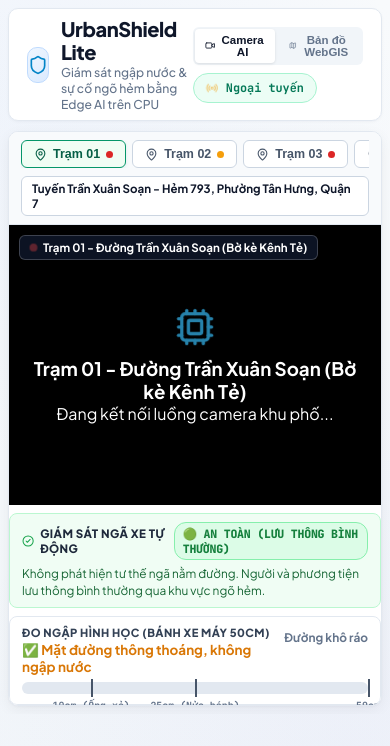
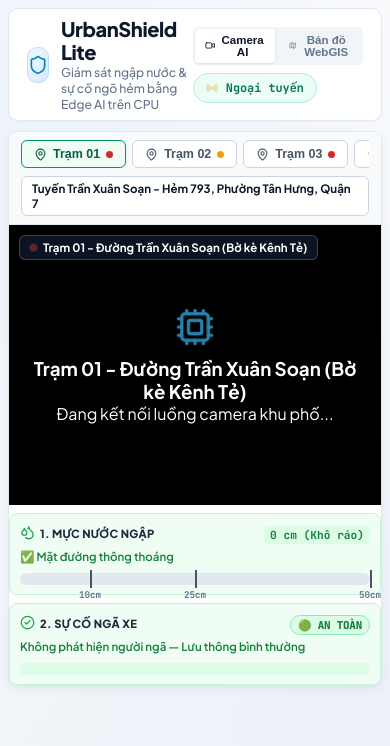
Before and after one commit to dtn-cntt-sgu/hackathon2026-SingleNode, a React (Vite) app in the folder frontend/: page / in a window 390 px wide. Shown: the top 746 px of the page. Built offline with nearby package versions, Linux system fonts and the light colour scheme; no server answers.

Commit message:
feat(ui): implement side-by-side 50-50 dual status layout for flood depth and fall detection

```diff
--- a/frontend/src/App.css
+++ b/frontend/src/App.css
@@ -519,34 +519,67 @@
   height: 100%;
 }
 
-/* Automated AI Fall Monitor Card */
-.fall-monitor-card {
-  padding: 8px 12px;
+/* Side-by-Side Dual Status Grid (50% - 50%) */
+.dual-monitor-grid {
+  display: grid;
+  grid-template-columns: 1fr 1fr;
+  gap: 8px;
+  flex-shrink: 0;
+  width: 100%;
+}
+
+@media (max-width: 680px) {
+  .dual-monitor-grid {
+    grid-template-columns: 1fr;
+  }
+}
+
+.dual-status-card {
+  background: #ffffff;
+  border: 1px solid var(--slate-200);
   border-radius: 8px;
-  border: 1px solid var(--slate-200);
-  background: #ffffff;
+  padding: 8px 10px;
   display: flex;
   flex-direction: column;
   gap: 6px;
+  box-shadow: 0 1px 3px rgba(15, 23, 42, 0.04);
   transition: all 0.25s ease;
-  flex-shrink: 0;
+  min-height: 82px;
 }
 
-.fall-monitor-card.accident-safe {
+/* Card 1: Flood State Colors */
+.dual-status-card.flood-card.safe {
+  border-color: #bbf7d0;
   background: #f0fdf4;
-  border-color: #bbf7d0;
+}
+.dual-status-card.flood-card.warning {
+  border-color: #fde68a;
+  background: #fffbeb;
+}
+.dual-status-card.flood-card.danger {
+  border-color: #fca5a5;
+  background: #fef2f2;
+  box-shadow: 0 0 12px rgba(239, 68, 68, 0.2);
+}
+.dual-status-card.flood-card.waiting {
+  border-color: #cbd5e1;
+  background: #f8fafc;
 }
 
-.fall-monitor-card.accident-tracking {
+/* Card 2: Fall State Colors */
+.dual-status-card.fall-card.accident-safe {
+  border-color: #bbf7d0;
+  background: #f0fdf4;
+}
+.dual-status-card.fall-card.accident-tracking {
+  border-color: #fde68a;
   background: #fffbeb;
-  border-color: #fde68a;
-  box-shadow: 0 0 12px rgba(245, 158, 11, 0.2);
+  box-shadow: 0 0 12px rgba(245, 158, 11, 0.25);
 }
-
-.fall-monitor-card.accident-danger {
+.dual-status-card.fall-card.accident-danger {
+  border-color: #fca5a5;
   background: #fef2f2;
-  border-color: #fca5a5;
-  box-shadow: 0 0 16px rgba(239, 68, 68, 0.25);
+  box-shadow: 0 0 16px rgba(239, 68, 68, 0.3);
   animation: pulseCard 1.4s infinite alternate;
 }
 
@@ -555,36 +588,31 @@
   100% { border-color: #dc2626; box-shadow: 0 0 18px rgba(220, 38, 38, 0.4); }
 }
 
-.fall-monitor-header {
+.dual-card-header {
   display: flex;
-  align-items: center;
   justify-content: space-between;
-  gap: 8px;
-}
-
-.fall-title-group {
-  display: flex;
   align-items: center;
   gap: 6px;
 }
 
-.fall-title {
-  font-size: 0.72rem;
+.dual-card-title-group {
+  display: flex;
+  align-items: center;
+  gap: 5px;
+}
+
+.dual-card-title {
+  font-size: 0.70rem;
   font-weight: 800;
-  letter-spacing: 0.4px;
+  letter-spacing: 0.3px;
   text-transform: uppercase;
   color: #1e293b;
 }
 
-.fall-icon.text-safe {
-  color: #16a34a;
-}
-.fall-icon.text-warning {
-  color: #d97706;
-}
-.fall-icon.text-danger {
-  color: #dc2626;
-}
+.dual-card-icon.safe { color: #16a34a; }
+.dual-card-icon.warning { color: #d97706; }
+.dual-card-icon.danger { color: #dc2626; }
+.dual-card-icon.waiting { color: #0284c7; }
 
 .pulse-icon {
   animation: pulseGlow 1s infinite;
@@ -598,142 +626,95 @@
   100% { transform: rotate(360deg); }
 }
 
-.fall-status-pill {
-  font-size: 0.72rem;
+.dual-card-badge-wrap {
+  flex-shrink: 0;
+}
+
+.dual-val-badge {
+  display: flex;
+  align-items: baseline;
+  gap: 2px;
+}
+
+.dual-val-badge .val-number {
+  font-size: 1.05rem;
   font-weight: 800;
   font-family: var(--font-mono);
-  padding: 3px 8px;
+  color: #0284c7;
+  line-height: 1;
+}
+
+.dual-val-badge .val-unit {
+  font-size: 0.65rem;
+  font-weight: 700;
+  color: #64748b;
+  font-family: var(--font-mono);
+}
+
+.dual-val-text {
+  font-size: 0.70rem;
+  font-weight: 700;
+  font-family: var(--font-mono);
+  padding: 2px 6px;
+  border-radius: 4px;
+}
+.dual-val-text.waiting {
+  background: #e0f2fe;
+  color: #0369a1;
+}
+.dual-val-text.dry {
+  background: #dcfce7;
+  color: #15803d;
+}
+
+.dual-status-pill {
+  font-size: 0.68rem;
+  font-weight: 800;
+  font-family: var(--font-mono);
+  padding: 2px 7px;
   border-radius: 12px;
   letter-spacing: -0.2px;
 }
-
-.fall-status-pill.safe {
+.dual-status-pill.safe {
   background: #dcfce7;
   color: #15803d;
   border: 1px solid #86efac;
 }
-
-.fall-status-pill.warning {
+.dual-status-pill.warning {
   background: #fef3c7;
   color: #b45309;
   border: 1px solid #fcd34d;
 }
-
-.fall-status-pill.danger {
+.dual-status-pill.danger {
   background: #fee2e2;
   color: #b91c1c;
   border: 1px solid #fca5a5;
 }
 
-.fall-countdown-track {
-  width: 100%;
-  height: 6px;
-  background: #fde68a;
-  border-radius: 4px;
+.dual-card-status-line {
+  font-size: 0.72rem;
+  line-height: 1.35;
+  white-space: nowrap;
   overflow: hidden;
+  text-overflow: ellipsis;
 }
 
-.fall-countdown-fill {
-  height: 100%;
-  background: linear-gradient(90deg, #f59e0b, #ef4444);
-  border-radius: 4px;
-  transition: width 0.4s linear;
+.status-label.safe { color: #15803d; font-weight: 600; }
+.status-label.warning { color: #b45309; font-weight: 700; }
+.status-label.danger { color: #b91c1c; font-weight: 700; }
+.status-label.waiting { color: #0369a1; font-weight: 600; }
+
+.mini-track {
+  height: 8px;
+  margin-top: 1px;
+}
+.mini-track .mark-label {
+  font-size: 0.58rem;
+  bottom: -13px;
 }
 
-.fall-monitor-desc {
-  font-size: 0.74rem;
-  line-height: 1.4;
-  color: #475569;
-}
-
-.fall-desc-content.danger {
-  color: #991b1b;
-  font-weight: 600;
-}
-
-.fall-desc-content.warning {
-  color: #92400e;
-  font-weight: 600;
-}
-
-.fall-desc-content.safe {
-  color: #166534;
-}
-
-/* Depth Gauge Card */
-.telemetry-gauge-card {
-  padding: 8px 12px 10px;
-  background: #ffffff;
-  border-radius: 8px;
-  border: 1px solid var(--slate-200);
-  display: flex;
-  flex-direction: column;
-  gap: 6px;
-  flex-shrink: 0;
-}
-
-.gauge-calibrator {
-  display: flex;
-  flex-direction: column;
-  gap: 5px;
-}
-
-.gauge-header {
-  display: flex;
-  justify-content: space-between;
-  align-items: flex-start;
-  gap: 8px;
-}
-
-.gauge-label-group {
-  display: flex;
-  flex-direction: column;
-  gap: 2px;
-}
-
-.gauge-title {
-  font-size: 0.70rem;
-  font-weight: 800;
-  text-transform: uppercase;
-  letter-spacing: 0.4px;
-  color: #334155;
-}
-
-.gauge-status-text {
-  font-size: 0.76rem;
-  font-weight: 700;
-  color: #0f172a;
-}
-
-.gauge-val-box {
-  text-align: right;
-  flex-shrink: 0;
-}
-
-.gauge-val-number {
-  display: flex;
-  align-items: baseline;
-  gap: 3px;
-}
-
-.gauge-val-number .val-large {
-  font-size: 1.15rem;
-  font-weight: 800;
-  font-family: var(--font-mono);
-  color: #0284c7;
-}
-
-.gauge-val-number .val-unit {
-  font-size: 0.70rem;
-  font-weight: 700;
-  color: #64748b;
-  font-family: var(--font-mono);
-}
-
-.gauge-val-waiting, .gauge-val-dry {
-  font-size: 0.74rem;
-  font-weight: 700;
-  color: #64748b;
+.fall-track {
+  background: #e2e8f0;
 }
 
 .gauge-status-text {
--- a/frontend/src/components/VideoMonitor.jsx
+++ b/frontend/src/components/VideoMonitor.jsx
@@ -1,5 +1,5 @@
 import React from 'react';
-import { Cpu, AlertTriangle, CheckCircle2, ShieldAlert, Clock, AlertOctagon, Info } from 'lucide-react';
+import { Cpu, Droplets, AlertOctagon, Clock, CheckCircle2, Waves } from 'lucide-react';
 
 export default function VideoMonitor({
   activeNode,
@@ -23,10 +23,20 @@ export default function VideoMonitor({
 
   // Determine dynamic gradient color for the flood gauge fill
   let gaugeGradient = 'linear-gradient(90deg, #10b981 0%, #34d399 100%)'; // Green (Safe <10cm)
+  let floodLevelClass = 'safe';
+  let floodLevelText = '✅ Mặt đường thông thoáng';
+
   if (depthValue >= 20.0) {
     gaugeGradient = 'linear-gradient(90deg, #10b981 0%, #f59e0b 35%, #ef4444 80%)'; // Red (Danger >=20cm)
+    floodLevelClass = 'danger';
+    floodLevelText = '⚠️ Ngập sâu (Vượt nửa bánh xe)';
   } else if (depthValue >= 10.0) {
     gaugeGradient = 'linear-gradient(90deg, #10b981 0%, #f59e0b 100%)'; // Amber (Warning 10-20cm)
+    floodLevelClass = 'warning';
+    floodLevelText = '⚡ Ngập chú ý (Mấp mé ống xả)';
+  } else if (!hasRefObject && metrics?.flood?.water_surface_present) {
+    floodLevelClass = 'waiting';
+    floodLevelText = `💧 Có nước ngập (Chờ xe máy làm mốc${lastRefDepth > 0 ? ` - Lần đo trước: ${lastRefDepth}cm` : ''})`;
   }
 
   return (
@@ -57,98 +67,40 @@ export default function VideoMonitor({
         </div>
       </div>
 
-      {/* 2. Automated AI Fall & Road Accident Monitor Card */}
-      <div className={`fall-monitor-card ${isAccident ? 'accident-danger' : isCandidateFalling ? 'accident-tracking' : 'accident-safe'}`}>
-        <div className="fall-monitor-header">
-          <div className="fall-title-group">
-            {isAccident ? (
-              <AlertOctagon size={16} className="fall-icon text-danger pulse-icon" />
-            ) : isCandidateFalling ? (
-              <Clock size={16} className="fall-icon text-warning spin-slow" />
-            ) : (
-              <CheckCircle2 size={16} className="fall-icon text-safe" />
-            )}
-            <span className="fall-title">GIÁM SÁT NGÃ XE TỰ ĐỘNG</span>
-          </div>
-
-          <span className={`fall-status-pill ${isAccident ? 'danger' : isCandidateFalling ? 'warning' : 'safe'}`}>
-            {isAccident
-              ? '🚨 PHÁT HIỆN SỰ CỐ NGÃ XE'
-              : isCandidateFalling
-              ? `⏱️ ĐANG THEO DÕI BẤT ĐỘNG: ${motionlessSec.toFixed(1)}s / 5.0s`
-              : '🟢 AN TOÀN (LƯU THÔNG BÌNH THƯỜNG)'}
-          </span>
-        </div>
-
-        {/* Fall Countdown Progress Bar (Active when fall candidate is detected) */}
-        {isCandidateFalling && (
-          <div className="fall-countdown-track">
-            <div
-              className="fall-countdown-fill"
-              style={{ width: `${fallProgress}%` }}
-            />
-          </div>
-        )}
-
-        <div className="fall-monitor-desc">
-          {isAccident ? (
-            <div className="fall-desc-content danger">
-              <strong>Sự cố:</strong> Người ngã nằm bất động <strong>{motionlessSec > 0 ? motionlessSec.toFixed(1) : '5.0'} giây</strong> (vượt ngưỡng 5 giây). Hệ thống đã tự động gửi tin nhắn cảnh báo tới Telegram Dân quân / Khu phố.
+      {/* 2. Side-by-Side Dual Status Cards (50% - 50%) */}
+      <div className="dual-monitor-grid">
+        {/* Card 1: Giám sát ngập nước qua bánh xe máy 50cm */}
+        <div className={`dual-status-card flood-card ${floodLevelClass}`}>
+          <div className="dual-card-header">
+            <div className="dual-card-title-group">
+              <Droplets size={15} className={`dual-card-icon ${floodLevelClass}`} />
+              <span className="dual-card-title">1. MỰC NƯỚC NGẬP</span>
             </div>
-          ) : isCandidateFalling ? (
-            <div className="fall-desc-content warning">
-              <strong>Bộ lọc chống báo giả:</strong> AI đang theo dõi liên tục 5 giây. Nếu người dân tự đứng dậy hoặc cúi nhặt đồ trước 5 giây, AI sẽ tự động hủy cảnh báo.
-            </div>
-          ) : (
-            <div className="fall-desc-content safe">
-              Không phát hiện tư thế ngã nằm đường. Người và phương tiện lưu thông bình thường qua khu vực ngõ hẻm.
-            </div>
-          )}
-        </div>
-      </div>
-
-      {/* 3. Geometric 50cm Wheel Flood Depth Gauge */}
-      <div className="telemetry-gauge-card">
-        <div className="gauge-calibrator">
-          <div className="gauge-header">
-            <div className="gauge-label-group">
-              <span className="gauge-title">ĐO NGẬP HÌNH HỌC (BÁNH XE MÁY 50CM)</span>
-              <span className={`gauge-status-text ${(hasRefObject && metrics?.flood?.level === 'DANGER') ? 'text-danger' : 'text-warning'}`}>
-                {(hasRefObject && metrics?.flood?.detected) ? (
-                  <>
-                    {metrics.flood.level === 'DANGER'
-                      ? '⚠️ Ngập nguy hiểm (Vượt nửa bánh xe)'
-                      : '⚡ Ngập mức chú ý (Mấp mé ống xả)'}
-                  </>
-                ) : !hasRefObject && metrics?.flood?.water_surface_present ? (
-                  <>💧 Có nước ngập — Chờ xe máy đi qua để đo{lastRefDepth > 0 ? ` (Lần đo trước: ${lastRefDepth}cm)` : ''}</>
-                ) : (
-                  <>✅ Mặt đường thông thoáng, không ngập nước</>
-                )}
-              </span>
-            </div>
-
-            <div className="gauge-val-box">
+            <div className="dual-card-badge-wrap">
               {hasRefObject ? (
-                <div className="gauge-val-number">
-                  <span className="val-large">{depthValue.toFixed(1)}</span>
+                <div className="dual-val-badge">
+                  <span className="val-number">{depthValue.toFixed(1)}</span>
                   <span className="val-unit">cm / 50cm</span>
                 </div>
               ) : metrics?.flood?.water_surface_present ? (
-                <span className="gauge-val-waiting">Chờ xe máy làm mốc</span>
+                <span className="dual-val-text waiting">Chờ xe máy mốc</span>
               ) : (
-                <span className="gauge-val-dry">Đường khô ráo</span>
+                <span className="dual-val-text dry">0 cm (Khô ráo)</span>
               )}
             </div>
           </div>
 
-          {/* Progress Bar with 3 Visual Danger Zones */}
-          <div className="gauge-track">
+          <div className="dual-card-status-line">
+            <span className={`status-label ${floodLevelClass}`}>{floodLevelText}</span>
+          </div>
+
+          {/* Calibrated 50cm Gauge Track */}
+          <div className="gauge-track mini-track">
             <div className="track-marker safe-mark" style={{ left: '20%' }}>
-              <span className="mark-label">10cm (Ống xả)</span>
+              <span className="mark-label">10cm</span>
             </div>
             <div className="track-marker danger-mark" style={{ left: '50%' }}>
-              <span className="mark-label">25cm (Nửa bánh)</span>
+              <span className="mark-label">25cm</span>
             </div>
             <div className="track-marker full-mark" style={{ left: '100%' }}>
               <span className="mark-label">50cm</span>
@@ -159,9 +111,74 @@ export default function VideoMonitor({
               style={{
                 width: `${depthPercent}%`,
                 background: gaugeGradient,
-                boxShadow: depthValue >= 20 ? '0 0 10px rgba(239, 68, 68, 0.5)' : 'none'
+                boxShadow: depthValue >= 20 ? '0 0 8px rgba(239, 68, 68, 0.45)' : 'none'
               }}
             />
+          </div>
+        </div>
+
+        {/* Card 2: Giám sát sự cố ngã xe tự động (Bộ đếm 5s) */}
+        <div className={`dual-status-card fall-card ${isAccident ? 'accident-danger' : isCandidateFalling ? 'accident-tracking' : 'accident-safe'}`}>
+          <div className="dual-card-header">
+            <div className="dual-card-title-group">
+              {isAccident ? (
+                <AlertOctagon size={15} className="dual-card-icon danger pulse-icon" />
+              ) : isCandidateFalling ? (
+                <Clock size={15} className="dual-card-icon warning spin-slow" />
+              ) : (
+                <CheckCircle2 size={15} className="dual-card-icon safe" />
+              )}
+              <span className="dual-card-title">2. SỰ CỐ NGÃ XE</span>
+            </div>
+
+            <div className="dual-card-badge-wrap">
+              <span className={`dual-status-pill ${isAccident ? 'danger' : isCandidateFalling ? 'warning' : 'safe'}`}>
+                {isAccident
+                  ? '🚨 SỰ CỐ NGÃ XE'
+                  : isCandidateFalling
+                  ? `${motionlessSec.toFixed(1)}s / 5.0s`
+                  : '🟢 AN TOÀN'}
+              </span>
+            </div>
+          </div>
+
+          {/* Fall Progress Bar (Active when candidate detected) */}
+          <div className="dual-card-status-line">
+            {isAccident ? (
+              <span className="status-label danger">
+                Ngã bất động <strong>{motionlessSec > 0 ? motionlessSec.toFixed(1) : '5.0'}s</strong> — Đã báo Telegram
+              </span>
+            ) : isCandidateFalling ? (
+              <span className="status-label warning">
+                Đang theo dõi: Tự động hủy nếu người dân đứng dậy &lt; 5s
+              </span>
+            ) : (
+              <span className="status-label safe">
+                Không phát hiện người ngã — Lưu thông bình thường
+              </span>
+            )}
+          </div>
+
+          <div className="gauge-track mini-track fall-track">
+            {isAccident ? (
+              <div
+                className="gauge-fill danger"
+                style={{ width: '100%', background: 'linear-gradient(90deg, #f59e0b, #ef4444)' }}
+              />
+            ) : isCandidateFalling ? (
+              <div
+                className="gauge-fill warning"
+                style={{
+                  width: `${fallProgress}%`,
+                  background: 'linear-gradient(90deg, #3b82f6, #f59e0b)'
+                }}
+              />
+            ) : (
+              <div
+                className="gauge-fill safe"
+                style={{ width: '100%', background: '#dcfce7' }}
+              />
+            )}
           </div>
         </div>
       </div>
```
